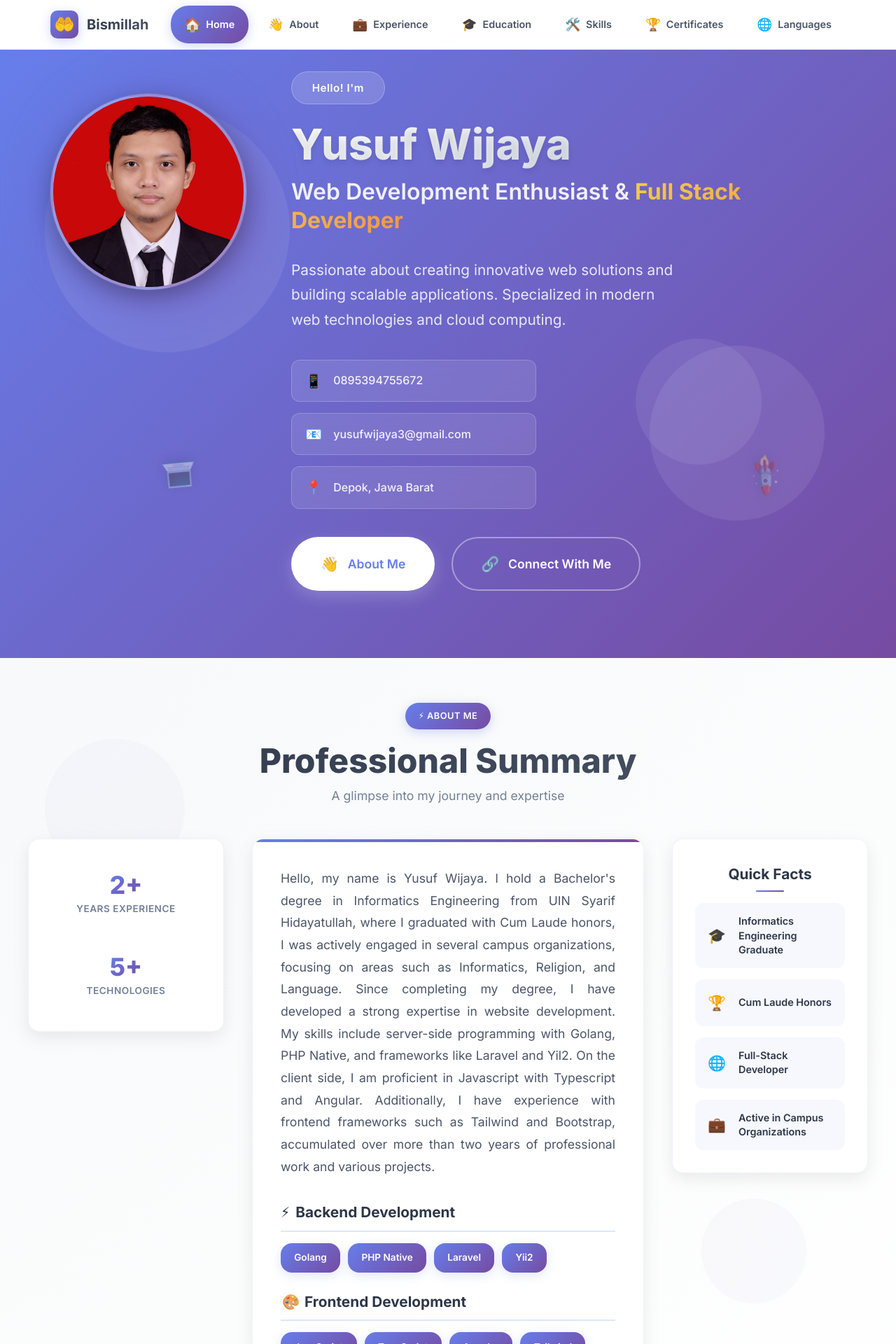
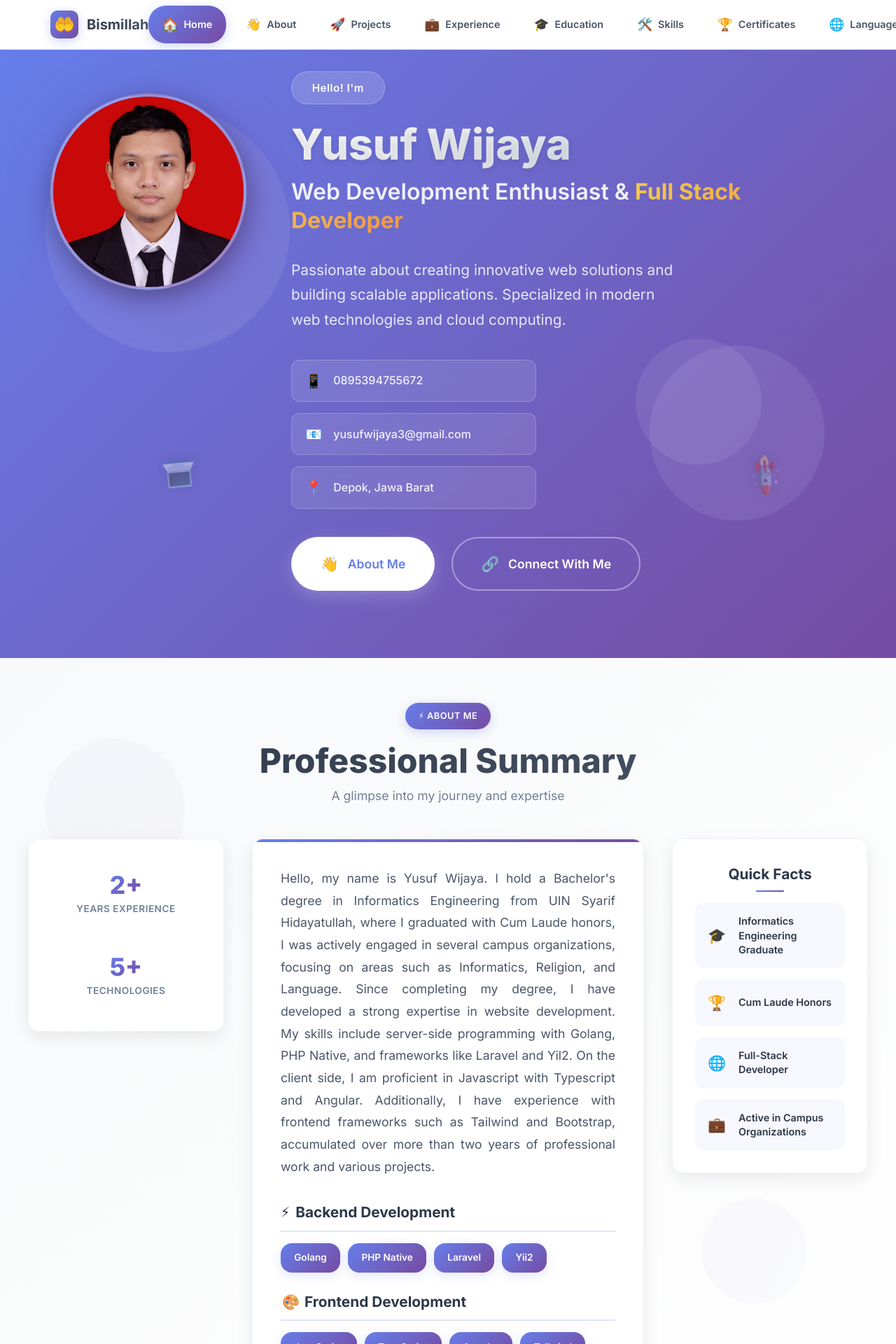
Before and after one commit to yusufwijaya-code/ucup-porto-app, an Angular app: page / in a window 1280 px wide. Shown: the top 1920 px of the page at 70% size. Built offline with nearby package versions, Linux system fonts and the light colour scheme.

Commit message:
feat: add nav projects

```diff
--- a/src/app/app.component.scss
+++ b/src/app/app.component.scss
@@ -12,11 +12,11 @@
   grid-template-areas:
     "header"
     "summary"
+    "projects"    // Pindahkan ke sini (setelah summary)
     "experience"
     "education"
     "skills"
     "certificates"
-    "projects"  // Tambahkan ini
     "languages";
   gap: 0;
 
@@ -43,11 +43,11 @@ app-header {
 }
 
 app-summary { grid-area: summary; }
+app-projects { grid-area: projects; } // Pindahkan ke sini
 app-experience { grid-area: experience; }
 app-education { grid-area: education; }
 app-skills { grid-area: skills; }
 app-certificates { grid-area: certificates; }
-app-projects { grid-area: projects; } // Tambahkan ini
 app-languages { grid-area: languages; }
 
 // Smooth scrolling for navigation
--- a/src/app/components/footer/footer.component.html
+++ b/src/app/components/footer/footer.component.html
@@ -32,15 +32,15 @@
           <div class="link-group">
             <h4 class="link-title">Navigation</h4>
             <a href="#about" class="footer-link">About Me</a>
+            <a href="#projects" class="footer-link">Projects</a> <!-- Tambahkan ini -->
             <a href="#experience" class="footer-link">Experience</a>
             <a href="#education" class="footer-link">Education</a>
-            <a href="#skills" class="footer-link">Skills</a>
           </div>
           <div class="link-group">
             <h4 class="link-title">Connect</h4>
+            <a href="#skills" class="footer-link">Skills</a>
             <a href="#certificates" class="footer-link">Certificates</a>
             <a href="#languages" class="footer-link">Languages</a>
-            <a href="#" class="footer-link">Projects</a>
             <a href="#" class="footer-link">Contact</a>
           </div>
         </div>
@@ -50,7 +50,7 @@
       <div class="footer-bottom">
         <div class="footer-copyright">
           <span class="copyright-text">
-            © 2024 Portfolio. All rights reserved.
+            © {{ currentYear }} Portfolio. All rights reserved.
           </span>
         </div>
         <div class="footer-meta">
--- a/src/app/components/navbar/navbar.component.html
+++ b/src/app/components/navbar/navbar.component.html
@@ -17,6 +17,11 @@
       <a href="#about" class="nav-link" [class.active]="activeSection === 'about'">
         <span class="nav-icon">👋</span>
         <span class="nav-text">About</span>
+      </a>
+      <!-- TAMBAHKAN: Projects link -->
+      <a href="#projects" class="nav-link" [class.active]="activeSection === 'projects'">
+        <span class="nav-icon">🚀</span>
+        <span class="nav-text">Projects</span>
       </a>
       <a href="#experience" class="nav-link" [class.active]="activeSection === 'experience'">
         <span class="nav-icon">💼</span>
@@ -60,6 +65,11 @@
       <span class="nav-icon">👋</span>
       About
     </a>
+    <!-- PERBAIKAN: Projects link dengan text yang benar -->
+    <a href="#projects" class="mobile-nav-link" (click)="closeMobileMenu()" [class.active]="activeSection === 'projects'">
+      <span class="nav-icon">🚀</span>
+      Projects
+    </a>
     <a href="#experience" class="mobile-nav-link" (click)="closeMobileMenu()" [class.active]="activeSection === 'experience'">
       <span class="nav-icon">💼</span>
       Experience
--- a/src/app/components/navbar/navbar.component.ts
+++ b/src/app/components/navbar/navbar.component.ts
@@ -43,7 +43,7 @@ export class NavbarComponent implements OnInit, OnDestroy {
   }
 
   updateActiveSection() {
-    const sections = ['header', 'about', 'experience', 'education', 'skills', 'certificates', 'languages'];
+    const sections = ['header', 'about', "projects", 'experience', 'education', 'skills', 'certificates', 'languages'];
     const scrollPosition = window.scrollY + 100;
 
     for (const section of sections) {
```
